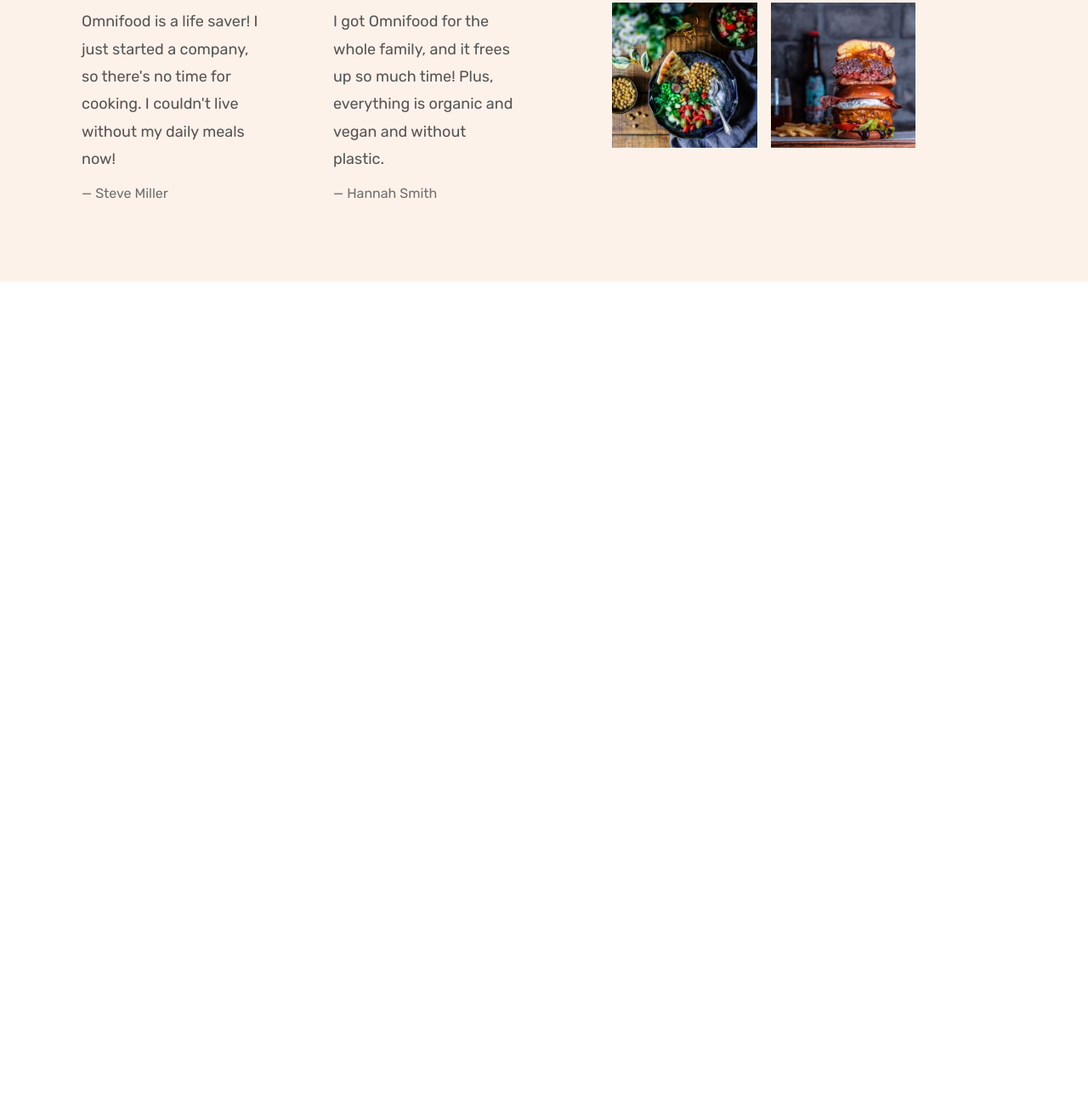
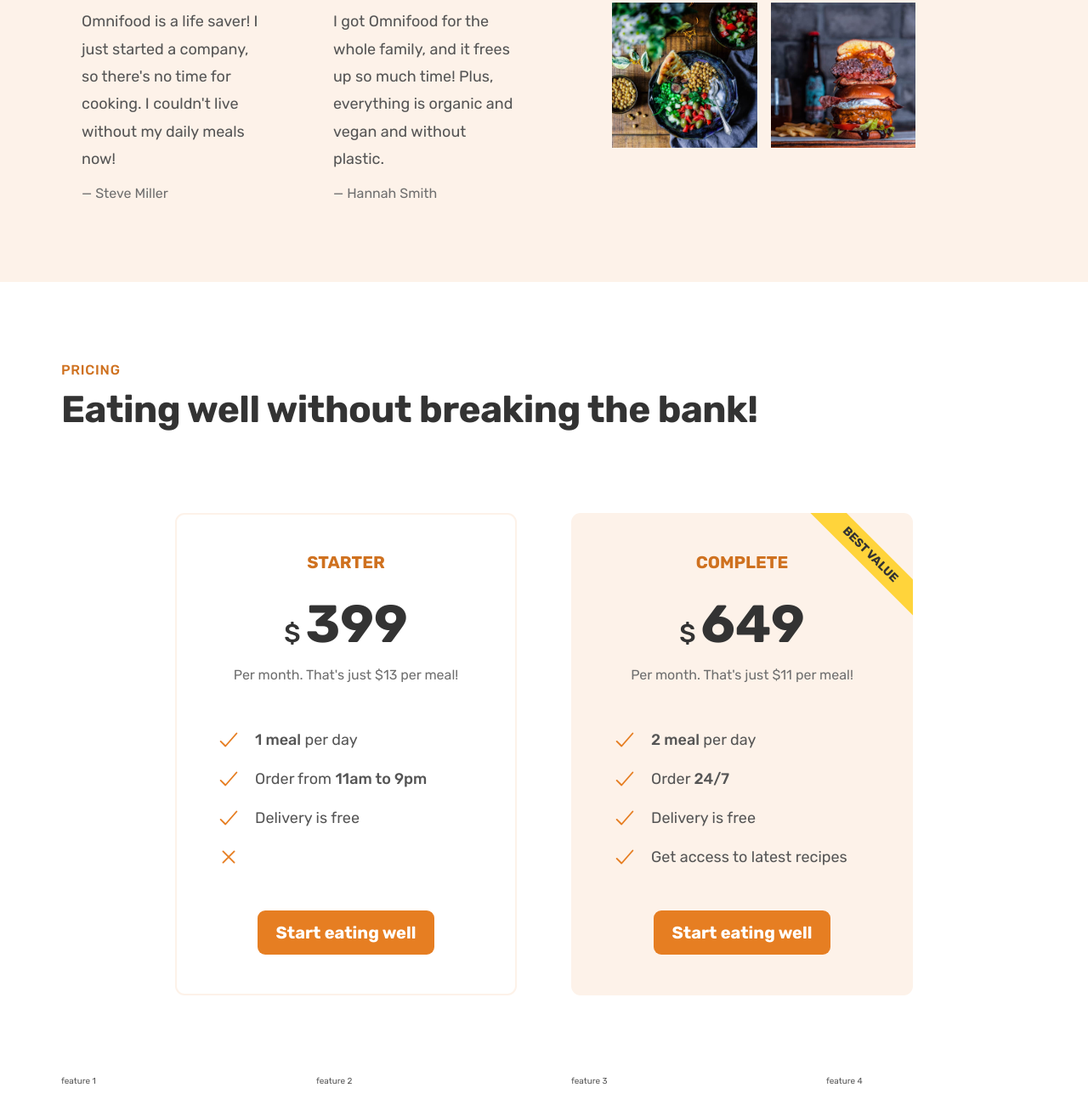
Before and after one commit to tanvirch0750/Omnifood-food-restaurant, a plain HTML site: page index.html in a window 1280 px wide. Shown: the part 4261-5575 px from the top of the page at 85% size. Before the commit the page ends 4593 px from the top, so only its background shows below. Drawn offline with nearby package versions, Linux system fonts and the light colour scheme.

Commit message:
completed pricing section

```diff
--- a/css/general.css
+++ b/css/general.css
@@ -85,6 +85,10 @@
   display: grid;
   column-gap: 6.4rem;
   row-gap: 9.6rem;
+}
+
+.grid:not(:last-child) {
+  margin-bottom: 9.6rem;
 }
 
 .grid--2-cols {
@@ -201,3 +205,24 @@
   color: #cf711f;
   border-bottom: 1px solid transparent;
 }
+
+/* list component */
+.list {
+  list-style: none;
+  display: flex;
+  flex-direction: column;
+  gap: 1.6rem;
+}
+
+.list-item {
+  font-size: 1.8rem;
+  display: flex;
+  align-items: center;
+  gap: 1.6rem;
+}
+
+.list-icon {
+  width: 3rem;
+  height: 3rem;
+  color: #e67e22;
+}
--- a/css/style.css
+++ b/css/style.css
@@ -282,26 +282,6 @@
   color: #e67e22;
 }
 
-.list {
-  list-style: none;
-  display: flex;
-  flex-direction: column;
-  gap: 1.6rem;
-}
-
-.list-item {
-  font-size: 1.8rem;
-  display: flex;
-  align-items: center;
-  gap: 1.6rem;
-}
-
-.list-icon {
-  width: 3rem;
-  height: 3rem;
-  color: #e67e22;
-}
-
 .all-recipes {
   text-align: center;
   font-size: 1.8rem;
@@ -366,3 +346,80 @@
   transform: scale(1.1);
   filter: brightness(90%);
 }
+
+/* *********************** */
+/* PRICING                 */
+/* *********************** */
+.section-pricing {
+  padding: 9.6rem 0;
+}
+
+.pricing-plan {
+  border-radius: 11px;
+  width: 75%;
+}
+
+.pricing-plan--starter {
+  justify-self: end;
+  border: 2px solid #fdf2e9;
+  padding: 4.6rem;
+}
+
+.pricing-plan--complete {
+  background-color: #fdf2e9;
+  padding: 4.8rem;
+  position: relative;
+  overflow: hidden;
+}
+
+.pricing-plan--complete::after {
+  content: "Best Value";
+  position: absolute;
+  text-transform: uppercase;
+  font-size: 1.4rem;
+  font-weight: 700;
+  top: 6%;
+  right: -18%;
+  color: #333;
+  background-color: #ffd43b;
+  padding: 0.8rem 8rem;
+  transform: rotate(45deg);
+}
+
+.plan-header {
+  text-align: center;
+  margin-bottom: 4.8rem;
+}
+
+.plan-name {
+  font-size: 2rem;
+  color: #cf711f;
+  font-weight: 600;
+  text-transform: uppercase;
+  letter-spacing: 0.75;
+  margin-bottom: 3.2rem;
+}
+
+.plan-price {
+  font-size: 6.2rem;
+  font-weight: 600;
+  color: #333;
+  margin-bottom: 1.6rem;
+}
+
+.plan-price span {
+  font-size: 3rem;
+  font-weight: 500;
+  margin-right: 0.6rem;
+}
+
+.plan-text {
+  font-size: 1.6rem;
+  line-height: 1.6;
+  color: #6f6f6f;
+}
+
+.plan-sign-up {
+  text-align: center;
+  margin-top: 4.8rem;
+}
--- a/index.html
+++ b/index.html
@@ -107,7 +107,7 @@
       </section>
 
       <!-- ================================
-              SECTION HOW IT WORKS
+             HOW IT WORKS SECTION
       ================================= -->
       <section class="section-how">
         <div class="container">
@@ -433,6 +433,82 @@
           </figure>
         </div>
       </section>
+
+      <!-- ================================
+              PRICING SECTION
+      ================================== -->
+      <div class="section-pricing">
+        <div class="container">
+          <span class="subheading">pricing</span>
+          <h2 class="heading-secondary">
+            Eating well without breaking the bank!
+          </h2>
+        </div>
+        <div class="container grid grid--2-cols">
+          <div class="pricing-plan pricing-plan--starter">
+            <div class="plan-header">
+              <p class="plan-name">Starter</p>
+              <p class="plan-price"><span>$</span>399</p>
+              <p class="plan-text">Per month. That's just $13 per meal!</p>
+            </div>
+            <ul class="list">
+              <li class="list-item">
+                <ion-icon class="list-icon" name="checkmark-outline"></ion-icon
+                ><span><strong>1 meal</strong> per day</span>
+              </li>
+              <li class="list-item">
+                <ion-icon class="list-icon" name="checkmark-outline"></ion-icon
+                ><span>Order from <strong>11am to 9pm</strong></span>
+              </li>
+              <li class="list-item">
+                <ion-icon class="list-icon" name="checkmark-outline"></ion-icon
+                ><span>Delivery is free</span>
+              </li>
+              <li class="list-item">
+                <ion-icon class="list-icon" name="close-outline"></ion-icon>
+              </li>
+            </ul>
+            <div class="plan-sign-up">
+              <a href="#" class="btn btn-full">Start eating well</a>
+            </div>
+          </div>
+          <div class="pricing-plan pricing-plan--complete">
+            <div class="plan-header">
+              <p class="plan-name">Complete</p>
+              <p class="plan-price"><span>$</span>649</p>
+              <p class="plan-text">Per month. That's just $11 per meal!</p>
+            </div>
+            <ul class="list">
+              <li class="list-item">
+                <ion-icon class="list-icon" name="checkmark-outline"></ion-icon
+                ><span><strong>2 meal</strong> per day</span>
+              </li>
+              <li class="list-item">
+                <ion-icon class="list-icon" name="checkmark-outline"></ion-icon
+                ><span>Order <strong>24/7</strong></span>
+              </li>
+              <li class="list-item">
+                <ion-icon class="list-icon" name="checkmark-outline"></ion-icon
+                ><span>Delivery is free</span>
+              </li>
+              <li class="list-item">
+                <ion-icon class="list-icon" name="checkmark-outline"></ion-icon
+                ><span>Get access to latest recipes</span>
+              </li>
+            </ul>
+            <div class="plan-sign-up">
+              <a href="#" class="btn btn-full">Start eating well</a>
+            </div>
+          </div>
+        </div>
+
+        <div class="container grid grid--4-cols">
+          <div class="feature">feature 1</div>
+          <div class="feature">feature 2</div>
+          <div class="feature">feature 3</div>
+          <div class="feature">feature 4</div>
+        </div>
+      </div>
     </main>
   </body>
 </html>
```
